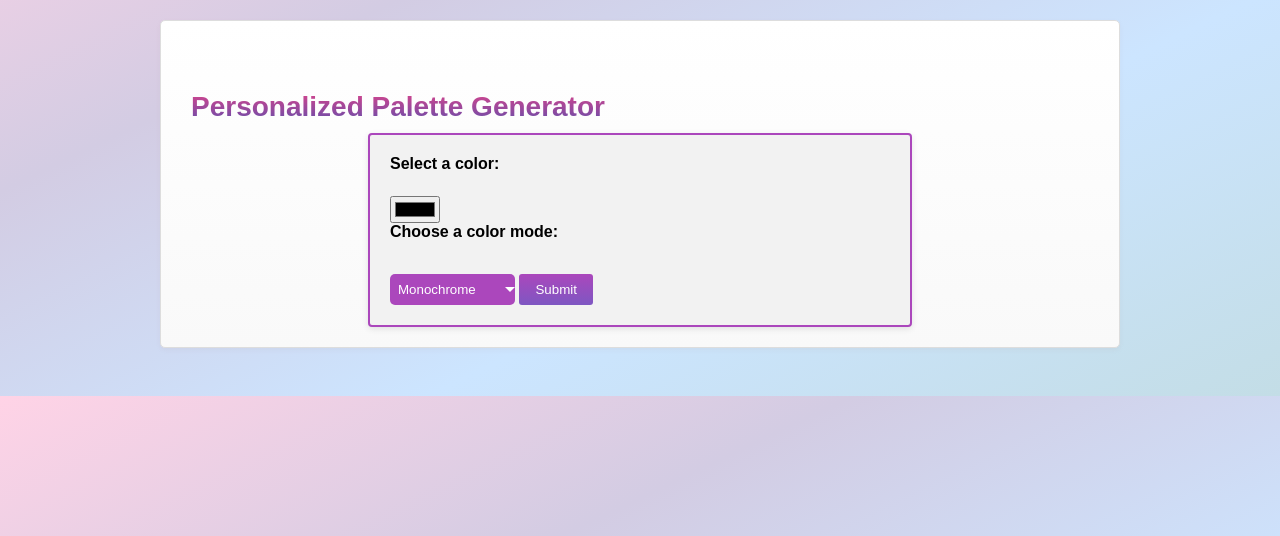
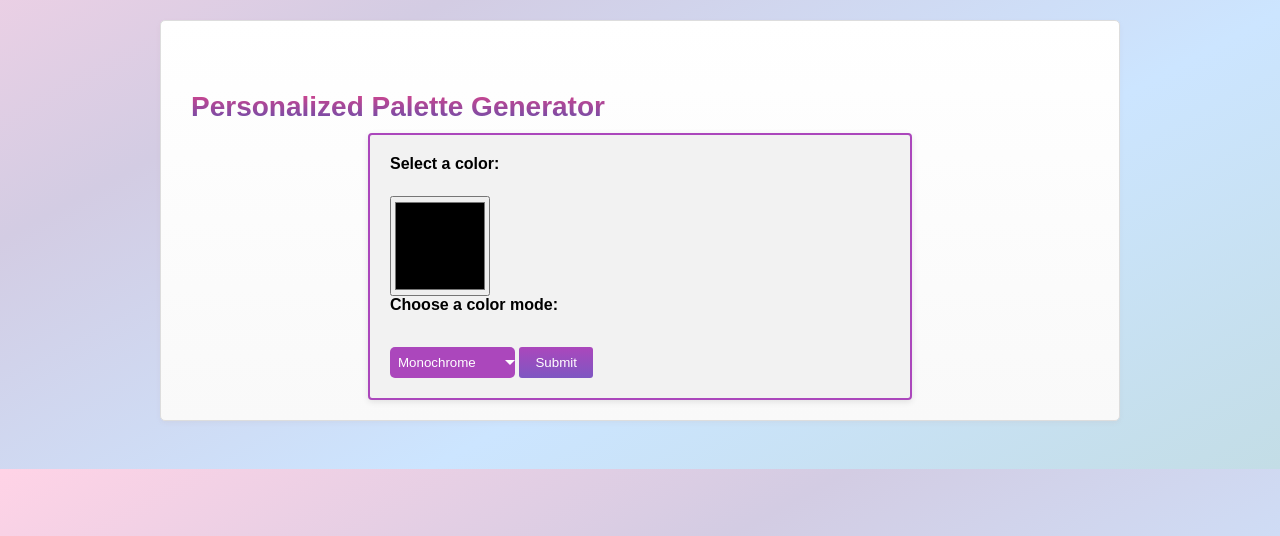
Before and after one commit to Veneloo/Color-Palette, a Flask app: page /personalized in a window 1280 px wide. Shown: the part 218-754 px from the top of the page. Run offline with Flask 3, Linux system fonts and the light colour scheme.

Commit message:
Updated Box Size

```diff
--- a/static/personalized.css
+++ b/static/personalized.css
@@ -1,4 +1,5 @@
 /* Custom CSS styles for personalized.html */
+
 .personalized-container {
   display: flex;
   justify-content: center;
@@ -12,8 +13,12 @@
 
 .personalized-form input[type="text"] {
   width: 100%;
-  padding: 10px;
+  padding: 1000px; /* Increase the padding to make the color box input bigger */
   margin-bottom: 10px;
+}
+form input[type="color"] {
+  width: 100px; /* Increase the width to make the color picker box bigger */
+  height: 100px; /* Increase the height to make the color picker box taller */
 }
 
 .personalized-color-palette {
@@ -28,7 +33,9 @@
   display: inline-block;
   margin-right: 10px;
 }
+
 /* Add your own personalized styles here */
+
 /* Example: Change the background color of the header for personalized page */
 header {
   background-color: #8e24aa;
```
Also changed, not shown: instance/site.db, 1 other file.
